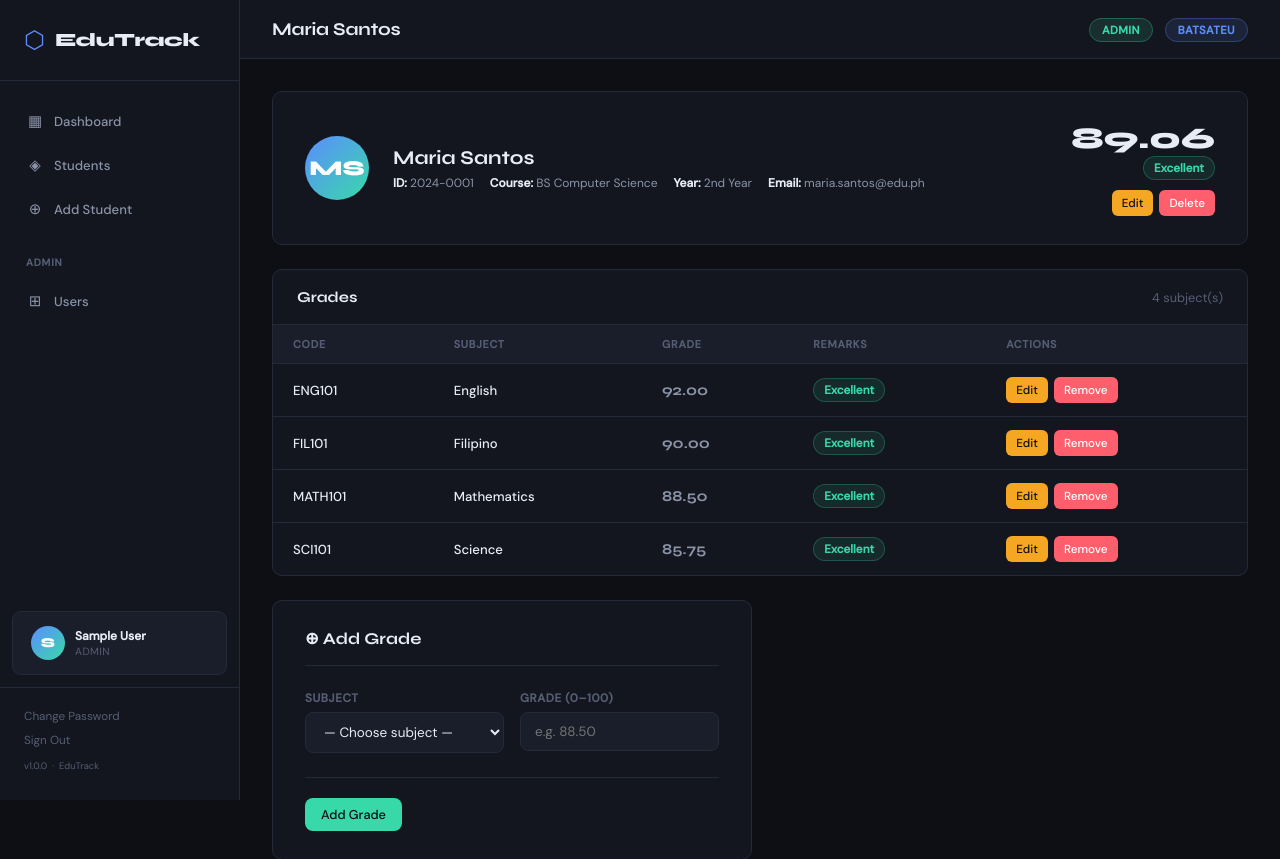
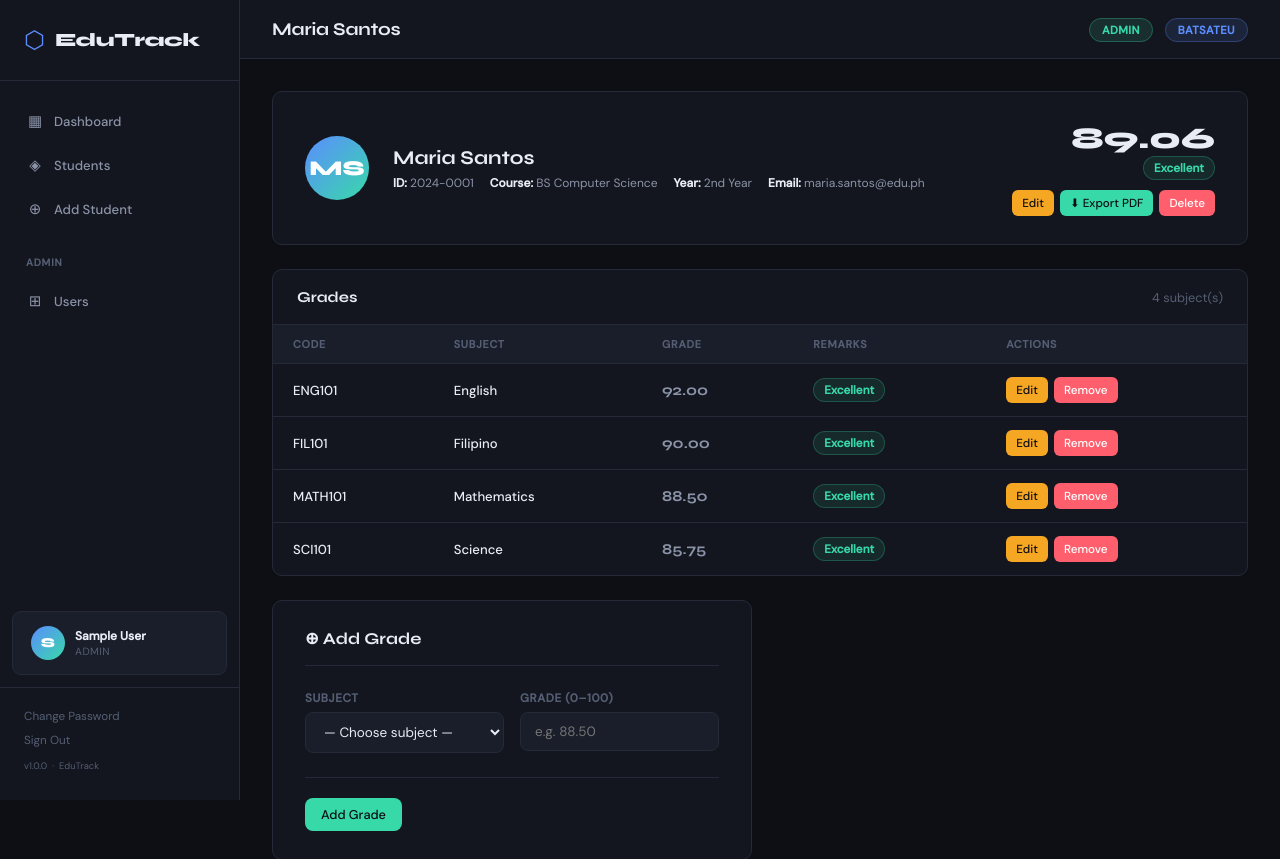
Before and after one commit to Markfruelda19/EduTrack, a PHP site: page /edutrack/students/profile.php?id=1 in a window 1280 px wide. Shown: the top 859 px of the page. Run offline with PHP 8.4, Linux system fonts and the light colour scheme; the visitor is signed in with stand-in values (Sample User, id 1); data comes from the database, SQL or seed files in the repository.

Commit message:
Update profile.php

```diff
--- a/edutrack/students/profile.php
+++ b/edutrack/students/profile.php
@@ -73,6 +73,7 @@ $lbl = $average === null ? 'No grades' : ($average >= 85 ? 'Excellent' : ($avera
     <?php endif; ?>
     <div class="action-group">
       <a href="/edutrack/students/edit.php?id=<?= $id ?>" class="btn btn-warning btn-sm">Edit</a>
+        <a href="/edutrack/grades/export_pdf.php?id=<?= $id ?>" class="btn btn-success btn-sm" target="_blank">⬇ Export PDF</a>
       <button class="btn btn-danger btn-sm" onclick="confirmDelete(<?= $id ?>, '<?= htmlspecialchars(addslashes($student['firstname'].' '.$student['lastname'])) ?>')">Delete</button>
     </div>
   </div>
```
